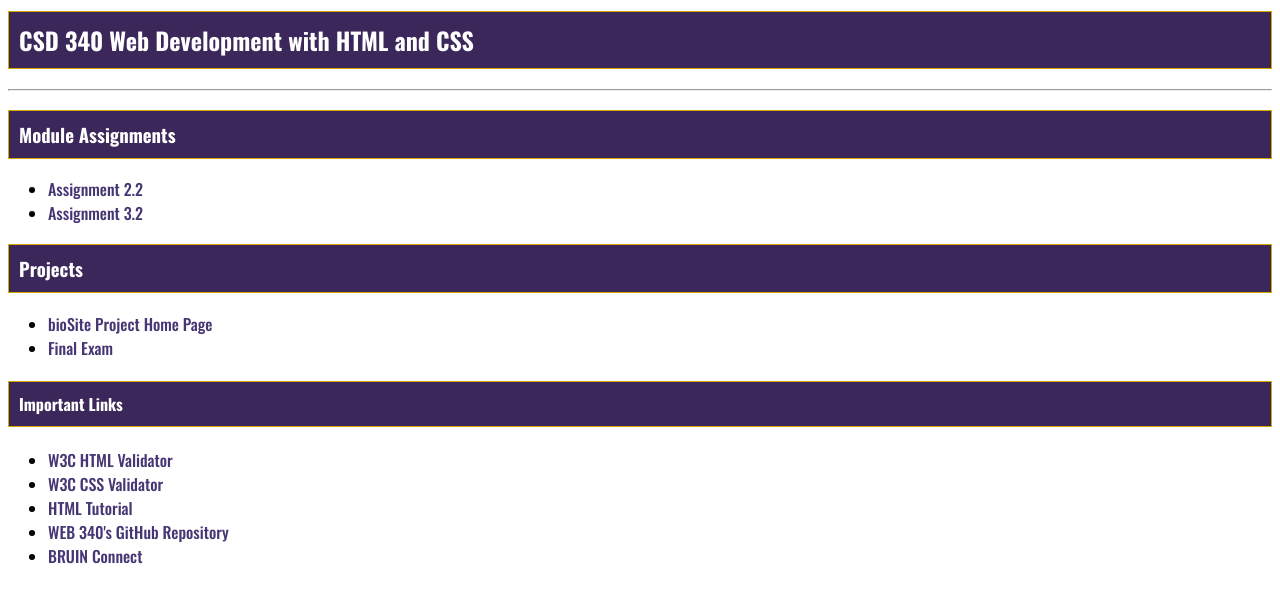
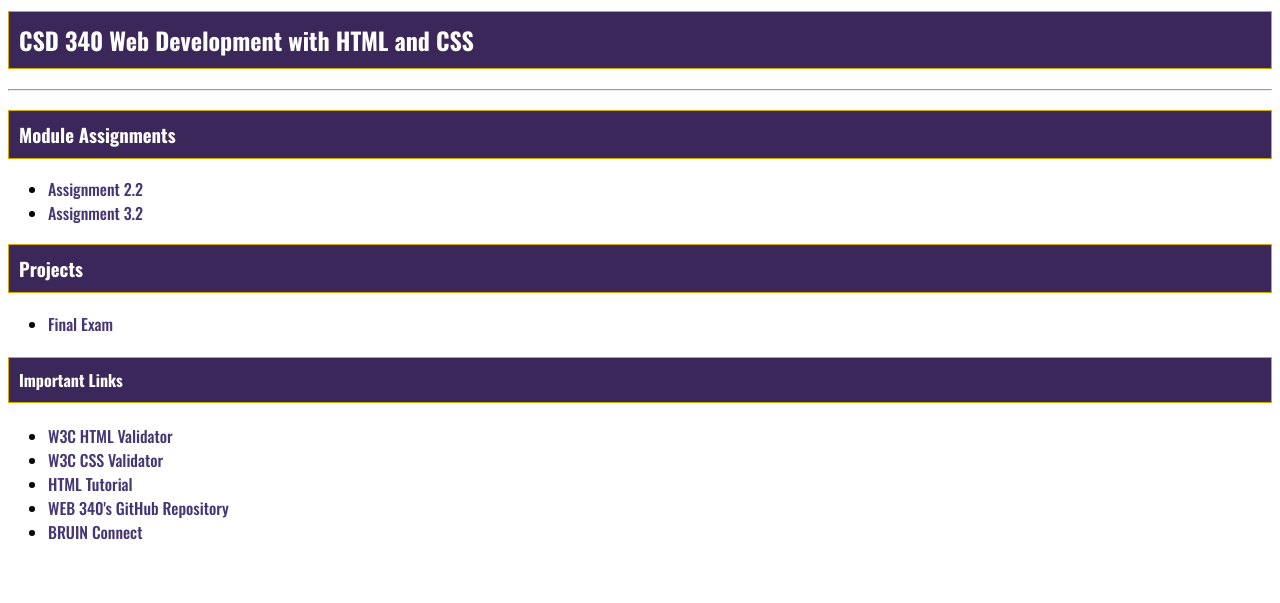
Before and after one commit to ArandelCMcC/csd-340, a plain HTML site: page index.html in a window 1280 px wide. Shown: the part 101-704 px from the top of the page. Drawn offline with nearby package versions, Linux system fonts and the light colour scheme.

Commit message:
Update index.html

```diff
--- a/index.html
+++ b/index.html
@@ -29,7 +29,6 @@
 
         <h3>Projects</h3>
         <ul>
-            <li><a href="https://ab0213ab.github.io/bioSite/">bioSite Project Home Page</a></li>
             <li><a href="module-12/mccracken-final.html">Final Exam</a></li>
         </ul>
 
```
